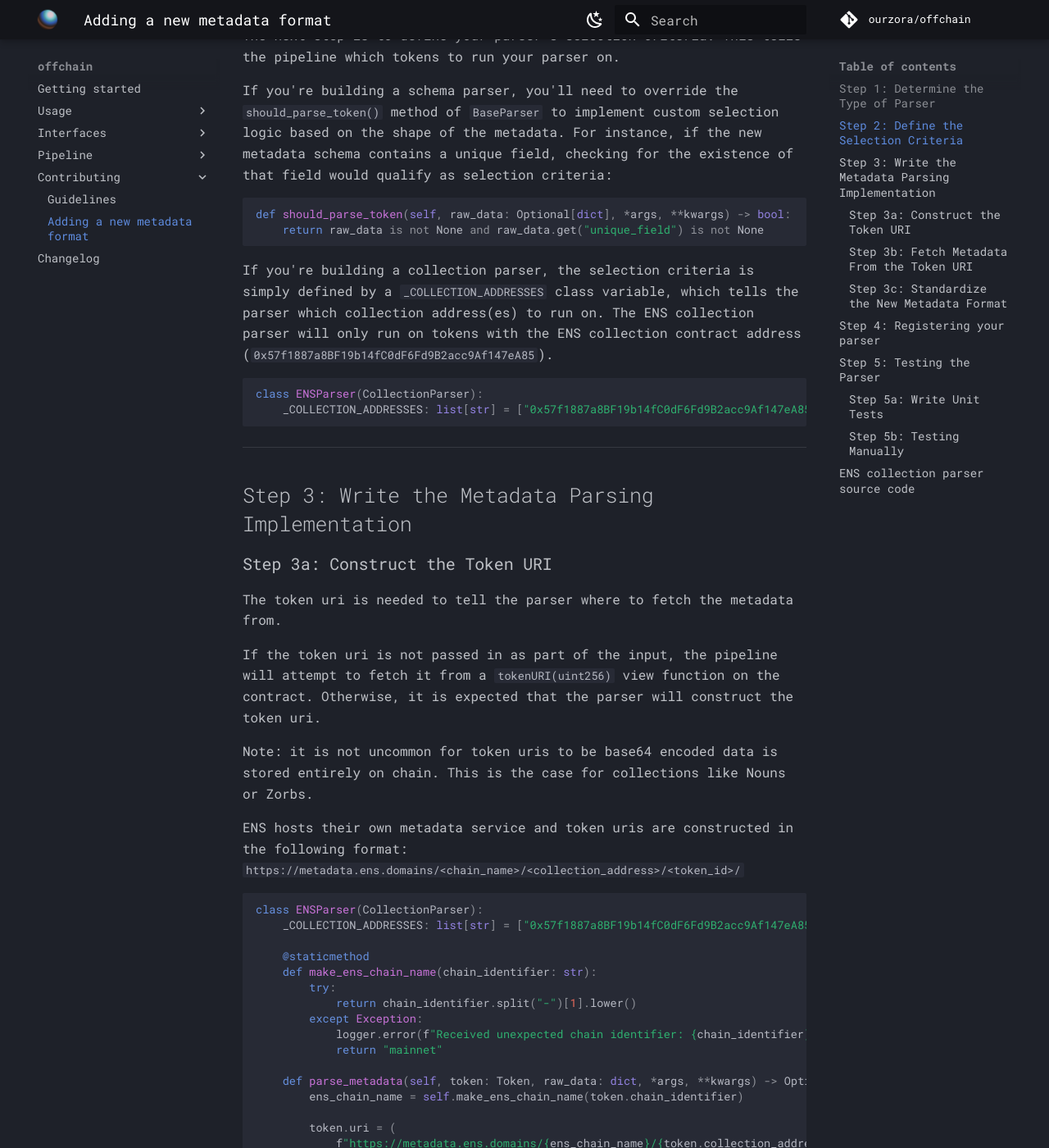
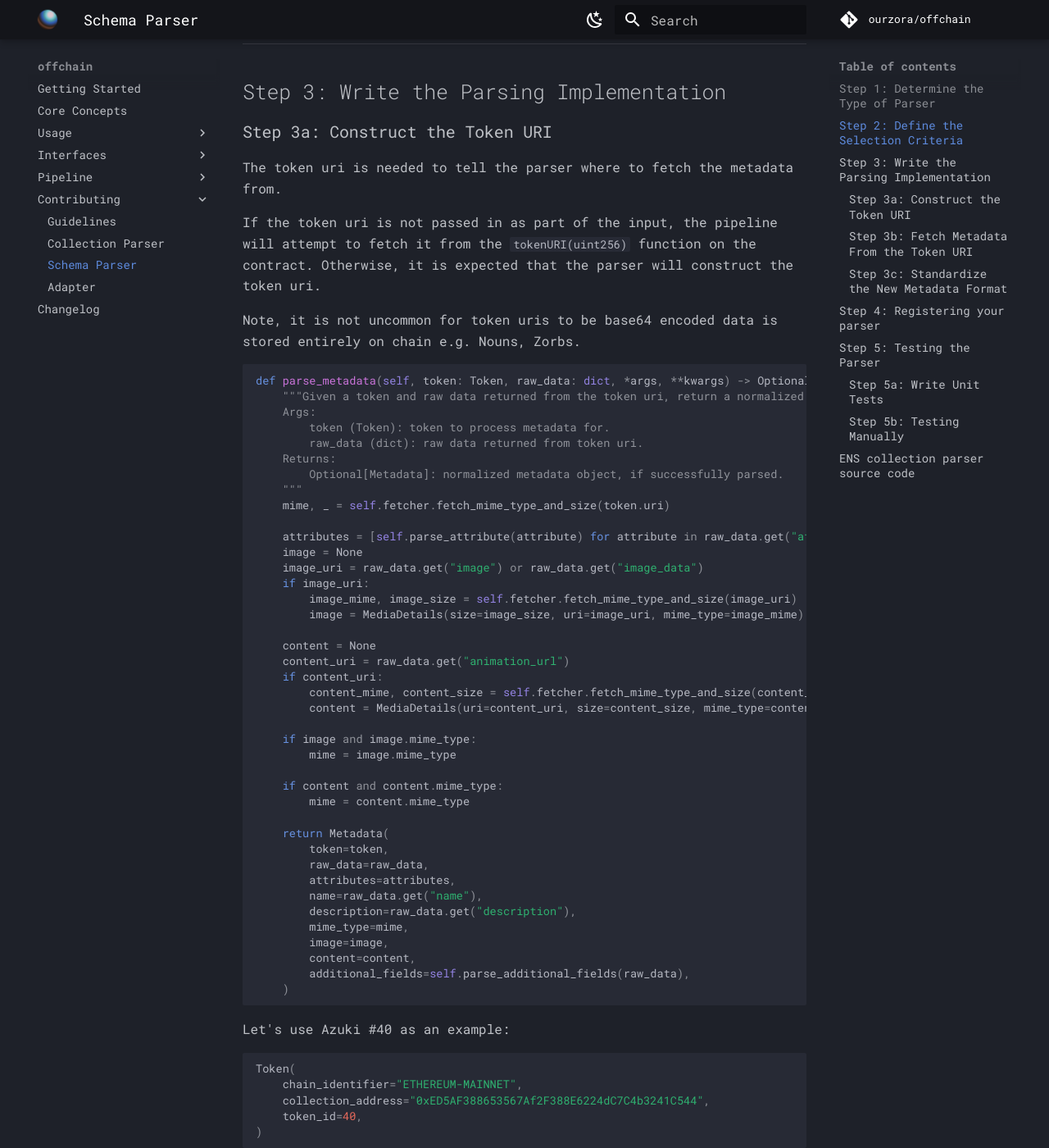
Before and after one commit to ourzora/offchain, an MkDocs documentation site: the page built from docs/contributing/schema_parser.md, in a window 1280 px wide and 1400 px high, scrolled down 1133 px. Shown: the whole window at 82% size. Built offline with MkDocs 1.6.1 and Material for MkDocs 9.7.7, drawn with Linux system fonts in a browser that asks for light colours; comment, search, counter and statistics services are not loaded; some of the changed text lies outside the part shown.

Commit message:
inital push, added concept page, updated collection guide

````diff
--- a/docs/contributing/metadata_tutorial.md
+++ b/docs/contributing/schema_parser.md
@@ -1,8 +1,8 @@
-# Adding a New Metadata Format
+# Contributing a Schema Paser
 
-To add support for a new metadata format, you'll need to add a new parser to the `offchain` repo.
+This guide will walk you through how to contribute a schema parser.
 
-In this guide, we'll build a parser for the ENS collection from scratch and go over important considerations for building your own parser.
+We'll learn how to build a parser for OpenSea Metadata and go over important considerations for building your own parser.
 
 ---
 
@@ -14,20 +14,13 @@
 
 Your parser will be one of the following:
 
-- `CollectionParser`: determines if it should run on a token by looking at the token's collection address
-- `SchemaParser`: determines if it should run on a token by looking at the shape of the token's metadata
+- `CollectionParser`: Determines if it should run on a token by looking at the token's collection address.
+- `SchemaParser`: Determines if it should run on a token by looking at the shape of the token's metadata.
 
-As a general rule of thumb, you should only define a new schema parser if the answer to all of the following questions is `Yes`:
-
-1. Is there a way to uniquely identify tokens that have this new metadata format?
-2. Will there be new NFT collections that use this new metadata format?
-3. Does the default parser in the pipeline parse the this new metadata format incorrectly?
-
-Since, we're building a parser for the ENS collection, we'll be building a `CollectionParser`.
+Since, we're building a parser for OpenSea Metada, we'll be building a `SchemaParser`.
 
 ```python
-class ENSParser(CollectionParser):
-    pass
+class OpenseaParser(SchemaParser):
 ```
 
 ---
@@ -36,69 +29,84 @@
 
 The next step is to define your parser's selection criteria. This tells the pipeline which tokens to run your parser on.
 
-If you're building a schema parser, you'll need to override the `should_parse_token()` method of `BaseParser` to implement custom selection logic based on the shape of the metadata. For instance, if the new metadata schema contains a unique field, checking for the existence of that field would qualify as selection criteria:
+Since you're building a schema parser, you'll need to override the `should_parse_token()` method of `BaseParser` to implement custom selection logic based on the shape of the metadata. For instance, if the new metadata schema contains a unique field, checking for the existence of that field would qualify as selection criteria:
 
 ```python
 def should_parse_token(self, raw_data: Optional[dict], *args, **kwargs) -> bool:
     return raw_data is not None and raw_data.get("unique_field") is not None
 ```
 
-If you're building a collection parser, the selection criteria is simply defined by a `_COLLECTION_ADDRESSES` class variable, which tells the parser which collection address(es) to run on. The ENS collection parser will only run on tokens with the ENS collection contract address (`0x57f1887a8BF19b14fC0dF6Fd9B2acc9Af147eA85`).
-
-```python
-class ENSParser(CollectionParser):
-    _COLLECTION_ADDRESSES: list[str] = ["0x57f1887a8BF19b14fC0dF6Fd9B2acc9Af147eA85"]
-```
-
 ---
 
-## Step 3: Write the Metadata Parsing Implementation
+## Step 3: Write the Parsing Implementation
 
 ### Step 3a: Construct the Token URI
 
 The token uri is needed to tell the parser where to fetch the metadata from.
 
-If the token uri is not passed in as part of the input, the pipeline will attempt to fetch it from a `tokenURI(uint256)` view function on the contract. Otherwise, it is expected that the parser will construct the token uri.
+If the token uri is not passed in as part of the input, the pipeline will attempt to fetch it from the `tokenURI(uint256)` function on the contract. Otherwise, it is expected that the parser will construct the token uri.
 
-Note: it is not uncommon for token uris to be base64 encoded data is stored entirely on chain. This is the case for collections like Nouns or Zorbs.
-
-ENS hosts their own metadata service and token uris are constructed in the following format: `https://metadata.ens.domains/<chain_name>/<collection_address>/<token_id>/`
+Note, it is not uncommon for token uris to be base64 encoded data is stored entirely on chain e.g. Nouns, Zorbs.
 
 ```python
-class ENSParser(CollectionParser):
-    _COLLECTION_ADDRESSES: list[str] = ["0x57f1887a8BF19b14fC0dF6Fd9B2acc9Af147eA85"]
+def parse_metadata(self, token: Token, raw_data: dict, *args, **kwargs) -> Optional[Metadata]:
+    """Given a token and raw data returned from the token uri, return a normalized Metadata object.
+    Args:
+        token (Token): token to process metadata for.
+        raw_data (dict): raw data returned from token uri.
+    Returns:
+        Optional[Metadata]: normalized metadata object, if successfully parsed.
+    """
+    mime, _ = self.fetcher.fetch_mime_type_and_size(token.uri)
 
-    @staticmethod
-    def make_ens_chain_name(chain_identifier: str):
-        try:
-            return chain_identifier.split("-")[1].lower()
-        except Exception:
-            logger.error(f"Received unexpected chain identifier: {chain_identifier}")
-            return "mainnet"
+    attributes = [self.parse_attribute(attribute) for attribute in raw_data.get("attributes", [])]
+    image = None
+    image_uri = raw_data.get("image") or raw_data.get("image_data")
+    if image_uri:
+        image_mime, image_size = self.fetcher.fetch_mime_type_and_size(image_uri)
+        image = MediaDetails(size=image_size, uri=image_uri, mime_type=image_mime)
 
-    def parse_metadata(self, token: Token, raw_data: dict, *args, **kwargs) -> Optional[Metadata]:
-        ens_chain_name = self.make_ens_chain_name(token.chain_identifier)
+    content = None
+    content_uri = raw_data.get("animation_url")
+    if content_uri:
+        content_mime, content_size = self.fetcher.fetch_mime_type_and_size(content_uri)
+        content = MediaDetails(uri=content_uri, size=content_size, mime_type=content_mime)
 
-        token.uri = (
-            f"https://metadata.ens.domains/{ens_chain_name}/{token.collection_address.lower()}/{token.token_id}/"
-        )
+    if image and image.mime_type:
+        mime = image.mime_type
+
+    if content and content.mime_type:
+        mime = content.mime_type
+
+    return Metadata(
+        token=token,
+        raw_data=raw_data,
+        attributes=attributes,
+        name=raw_data.get("name"),
+        description=raw_data.get("description"),
+        mime_type=mime,
+        image=image,
+        content=content,
+        additional_fields=self.parse_additional_fields(raw_data),
+    )
 ```
 
-Let's use this ENS NFT as an example:
+Let's use Azuki #40 as an example:
 
 ```python
 Token(
     chain_identifier="ETHEREUM-MAINNET",
-    collection_address="0x57f1887a8bf19b14fc0df6fd9b2acc9af147ea85",
-    token_id=10110056301157368922112380646085332716736091604887080310048917803187113883396,
+    collection_address="0xED5AF388653567Af2F388E6224dC7C4b3241C544",
+    token_id=40,
 )
 ```
 
-If we pass it into the parser, we'll get the following uri: `https://metadata.ens.domains/mainnet/0x57f1887a8bf19b14fc0df6fd9b2acc9af147ea85/10110056301157368922112380646085332716736091604887080310048917803187113883396`, which returns metadata information from the ENS metadata service.
+If we pass it into the parser, we'll get the following uri: `https://ikzttp.mypinata.cloud/ipfs/QmQFkLSQysj94s5GvTHPyzTxrawwtjgiiYS2TBLgrvw8CW/40`, which returns metadata for Azuki #40.
 
 ### Step 3b: Fetch Metadata From the Token URI
 
-Once you have the token uri, we can use the `Fetcher` to fetch the raw JSON data from the token uri. By default, the parser is initialized with a `Fetcher` instance with an HTTP adapter.
+Once you have the token uri, we can use the `Fetcher` to fetch the raw JSON data from the token uri.
+By default, the parser is initialized with a `Fetcher` instance with an HTTP adapter.
 
 ```python
     raw_data = self.fetcher.fetch_content(token.uri)
--- a/mkdocs.yml
+++ b/mkdocs.yml
@@ -2,10 +2,11 @@
 repo_url: https://github.com/ourzora/offchain
 repo_name: ourzora/offchain
 nav:
-  - Getting started: index.md
+  - Getting Started: index.md
+  - Core Concepts: concepts.md
   - Usage:
       - Overview: usage/overview.md
-      - Customizing the pipeline: usage/customize.md
+      - Customizing the Pipeline: usage/customize.md
   - Interfaces:
       - Token: models/token.md
       - Metadata: models/metadata.md
@@ -17,7 +18,9 @@
       - Parsers: pipeline/parsers.md
   - Contributing:
       - Guidelines: contributing/guidelines.md
-      - Adding a new metadata format: contributing/metadata_tutorial.md
+      - Collection Parser: contributing/collection_parser.md
+      - Schema Parser: contributing/schema_parser.md
+      - Adapter: contributing/adapter.md
   - Changelog: changelog.md
 theme:
   name: material
````
Also changed, not shown: docs/concepts.md (added, +62 -0 lines), docs/contributing/adapter.md (added, +17 -0 lines), docs/contributing/collection_parser.md (added, +464 -0 lines), docs/contributing/guidelines.md (+2 -3 lines), docs/index.md (+6 -12 lines), docs/usage/customize.md (+4 -4 lines), docs/usage/overview.md (+4 -19 lines).
